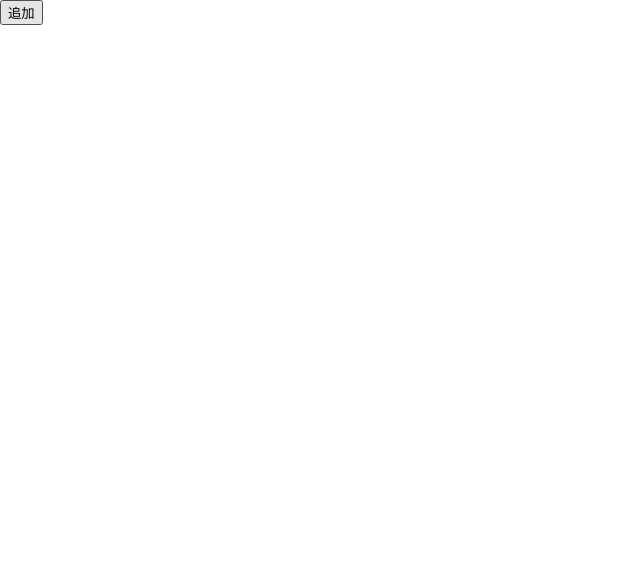
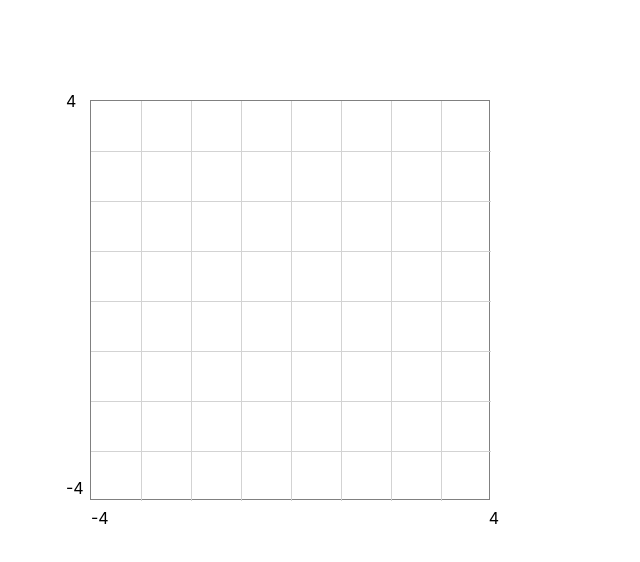
Before and after one commit to yu23ki14/lsp_fe, a Nuxt app: page / in a window 1280 px wide. Shown: the top 562 px of the page, without its empty margins (0-640 px from the left). Built offline with nearby package versions, Linux system fonts and the light colour scheme.

Commit message:
edit base

```diff
--- a/nuxt.config.js
+++ b/nuxt.config.js
@@ -45,7 +45,7 @@ export default {
 
   axios: {
     // proxyHeaders: false
-    baseURL: "https://f10cb1d9.ngrok.io",
+    baseURL: "http://04089f80.ngrok.io",
     retry: { retries: 3 }
   },
   /*
--- a/package.json
+++ b/package.json
@@ -12,6 +12,7 @@
   },
   "dependencies": {
     "@nuxtjs/axios": "^5.6.0",
+    "@nuxtjs/proxy": "^1.3.3",
     "nuxt": "^2.0.0",
     "sass-loader": "^7.0.0"
   },
--- a/pages/index.vue
+++ b/pages/index.vue
@@ -1,10 +1,20 @@
 <template lang="pug">
-  div
-    .controller
-      button(@click="predict")
-        |追加
-    div(v-for="image in images")
-      img(src="image.image_path")
+  .page-container.flex-container.flex-between
+    .controller#controller(@click="predict")
+      .controller-x-axis(v-for="n of 7", :style="{left: n*50 + 'px'}")
+      .controller-y-axis(v-for="n of 7", :style="{top: n*50 + 'px'}")
+      .controller-x
+      .controller-y
+
+    .image-container.flex-container
+      .image-item.flex-container.flex-end(v-for="image in images")
+        img(:src="image.image_path")
+        p
+          |position: {{image.vector}}
+          br
+          |model: vae_v1
+          br
+          |weight: train_20191108.h5
 </template>
 
 <script>
@@ -16,20 +26,38 @@ export default {
     }
   },
   methods: {
-    async predict() {
-      const params = {vector: [2.00, 3.00]}
-      console.log(params)
-      const response = await this.$axios.$post('/predict', params)
+    predict: function (event) {
+      var controller = document.getElementById( "controller" )
+      var clientRect = controller.getBoundingClientRect()
+      var cX = window.pageXOffset + clientRect.left;
+      var cY = window.pageYOffset + clientRect.top;
+      var clickX = event.pageX - cX
+      var clickY = event.pageY - cY
+      var x = Math.round(((clickX / 100) * 2 - 4) * 100) / 100
+      var y = Math.round(((clickY / -100) * 2 + 4) * 100) / 100
+      var vector = [x, y]
+      this.get_prediction(vector)
+    },
+
+    async get_prediction(vector) {
+      const params = {vector: vector}
+      const response = await this.$axios.$post('/api/predict', params)
         .catch(err=>{
           return false
         });
-      return this.show_generated_image(response)
+      return this.show_generated_image(response, vector)
     },
 
-    show_generated_image(params) {
-      const image_path = params.image_path
+    async set_weights() {
+      const params = {}
+    },
+
+    show_generated_image(response, vector) {
+
+      const path = response.image_path
       this.images.push({
-        image_path: image_path
+        image_path: path,
+        vector: vector
       })
     }
   }
@@ -37,4 +65,74 @@ export default {
 </script>
 
 <style lang="sass">
+.page-container
+  width: 1100px
+  margin: 100px auto 0px
+
+.flex-container
+  display: flex
+
+.flex-between
+  justify-content: space-between
+
+.flex-end
+  align-items: flex-end
+
+.controller
+  width: 400px
+  height: 400px
+  border: 1px solid gray
+  position: relative
+  cursor: pointer
+
+.controller-x-axis, .controller-y-axis
+  position: absolute
+  background: lightgray
+
+.controller-x-axis
+  top: 0
+  width: 1px
+  height: 400px
+
+.controller-x
+  &:before
+    content: "-4"
+    position: absolute
+    left: 0px
+    bottom: -30px
+  &:after
+    content: "4"
+    position: absolute
+    right: -10px
+    bottom: -30px
+
+.controller-y
+  &:before
+    content: "-4"
+    position: absolute
+    left: -25px
+    bottom: 0px
+  &:after
+    content: "4"
+    position: absolute
+    left: -25px
+    top: -10px
+
+.controller-y-axis
+  left: 0
+  width: 400px
+  height: 1px
+
+.image-container
+  width: 600px
+  flex-direction: column-reverse
+
+  img
+    width: 250px
+    margin-right: 50px
+
+.image-item
+  margin-bottom: 50px
+
+
 </style>
```
Also changed, not shown: 1 other file (tests, documents, lock files or other folders).
